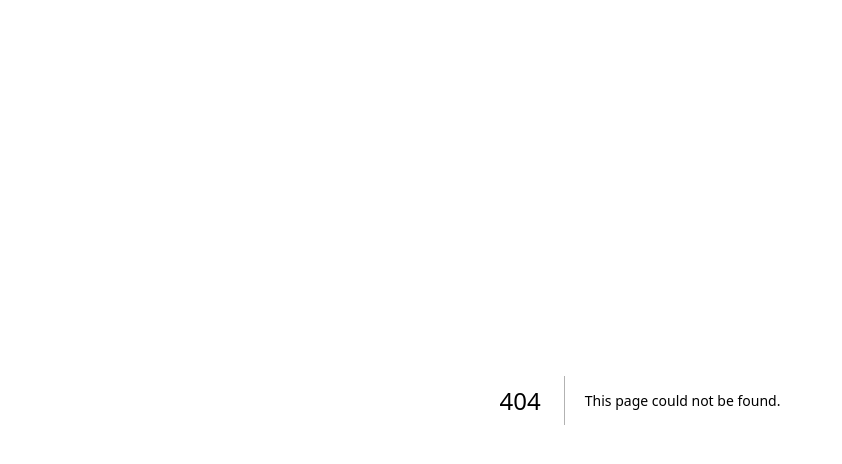
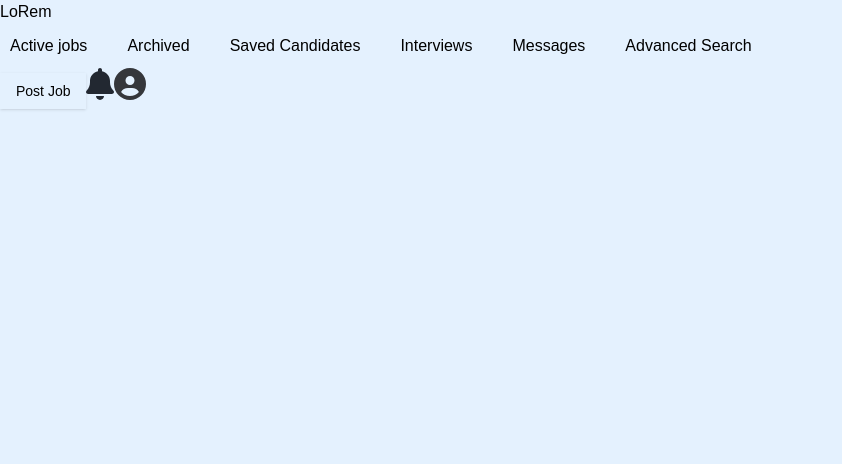
Before and after one commit to oduordaizy/NiaKazi_Mock_Up, a Next.js app: page /recruiter/dashboard in a window 1280 px wide. Before the commit this address had no page. Shown: the top 464 px of the page, without its empty margins (0-842 px from the left). Built offline with nearby package versions, Linux system fonts and the light colour scheme.

Commit message:
Recruiters dashboard

```diff
--- /dev/null
+++ b/app/recruiter/dashboard/page.js
@@ -0,0 +1,45 @@
+"use client"
+import React from "react";
+import Link from "next/link"
+
+import { Button } from "@/components/ui/button"
+import { FontAwesomeIcon } from '@fortawesome/react-fontawesome';
+import { faBell, faUser, faCircleUser } from '@fortawesome/free-solid-svg-icons'; // Import the specific icon
+import Profile from "@/components/profile";
+
+
+
+export function Btns() {
+    return (
+        <ul className="navList">
+            <li className="navItem"><Link className="navLink" href="#">Active jobs</Link></li>
+            <li className="navItem"><Link className="navLink" href="#">Archived</Link></li>
+           <li className="navItem"><Link className="navLink" href="#">Saved Candidates</Link></li>
+          <li className="navItem"><Link className="navLink" href="#">Interviews</Link></li>
+           <li className="navItem"><Link className="navLink" href="#">Messages</Link></li>
+           <li className="navItem"><Link className="navLink" href="#">Advanced Search</Link></li>
+      </ul>
+    )
+  }
+
+const RecruiterDashboard = () => {
+    return(
+        <div className="parent">
+            <div className="logo-like">LoRem</div>
+
+            <div className="dashbordContainer">
+                <Btns />
+            </div>
+
+            <div className="btngroup">
+                <Link href = "./recruiter/login"><Button className="btn2" >Post Job</Button></Link>
+                <FontAwesomeIcon id="notification-icon" icon={faBell} size="2x" style={{ color: "#222831" }} />
+                <Profile />
+            </div>
+
+        </div>
+    )
+
+}
+
+export default RecruiterDashboard;
```
